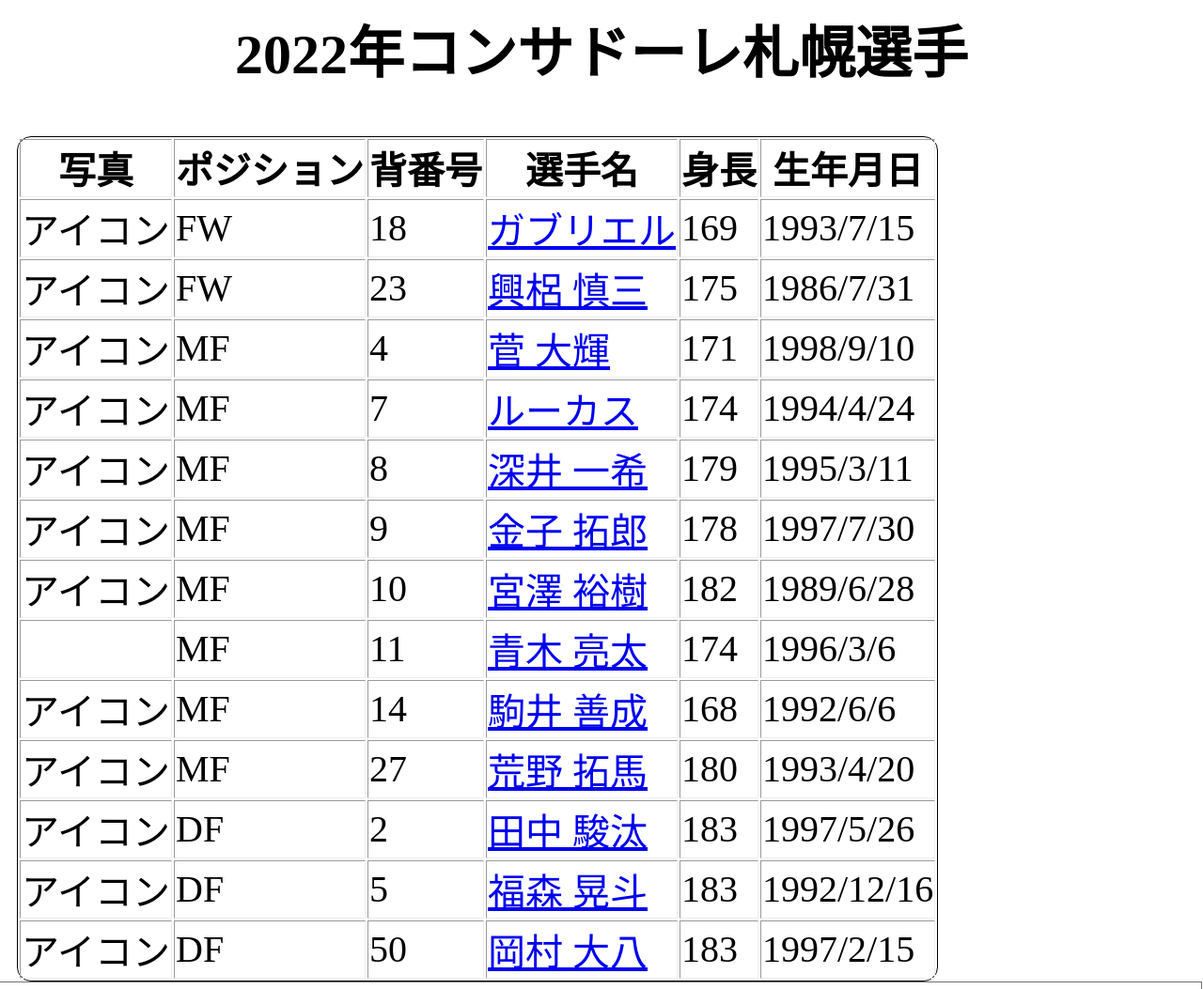
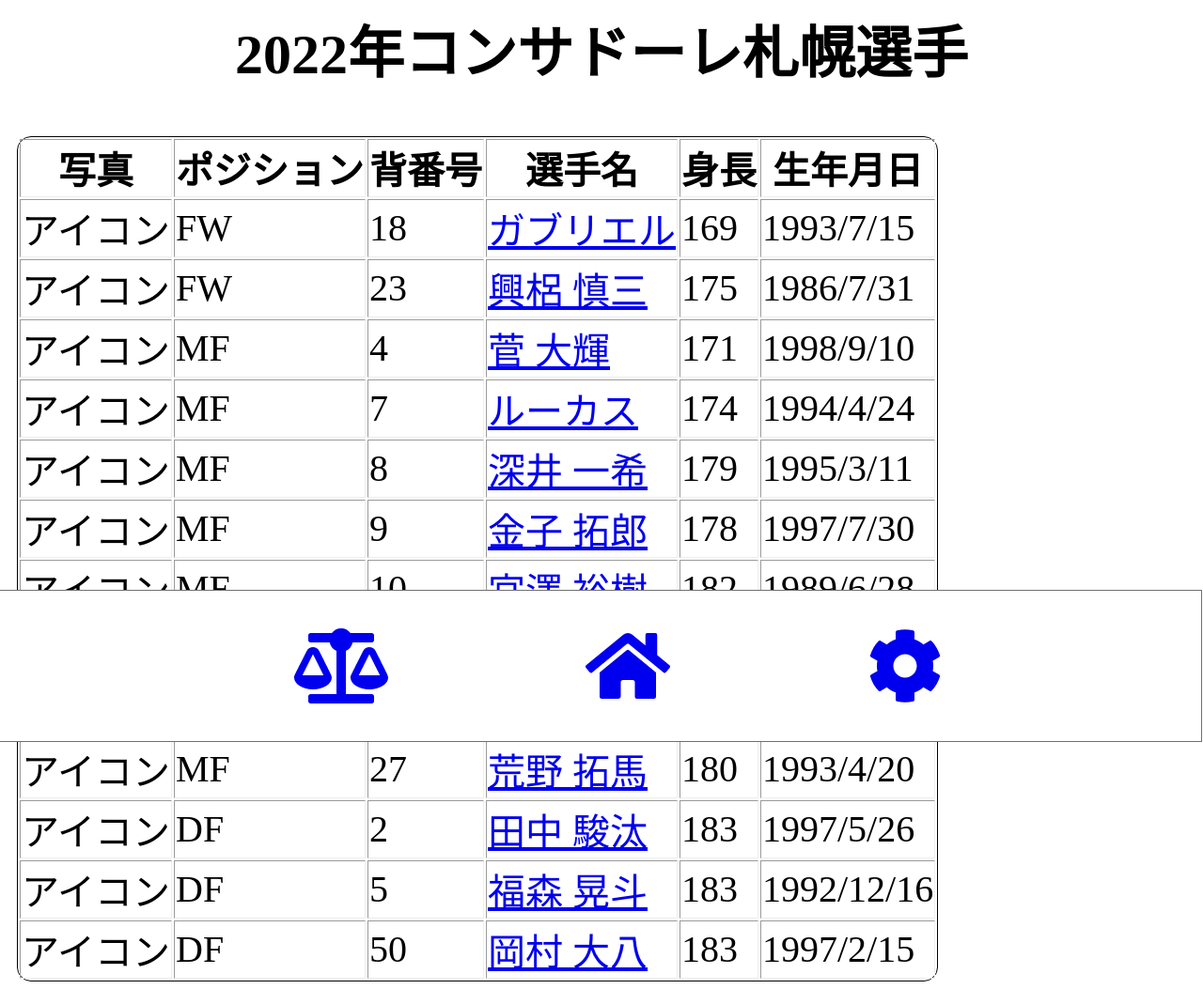
Before and after one commit to yamaguchi0912/yamaguchi0912.github.io, a plain HTML site: page home.html in a window 1280 px wide. Shown: the whole page at 94% size. Drawn offline with Linux system fonts and the light colour scheme.

Commit message:
Update home.html

```diff
--- a/home.html
+++ b/home.html
@@ -45,6 +45,7 @@
       border: 1px solid#707070;
       position: fixed;
       right: 1px;
+      bottom: 10px;
       background-color: white;
     }
     ul.footer-icon li{
```
